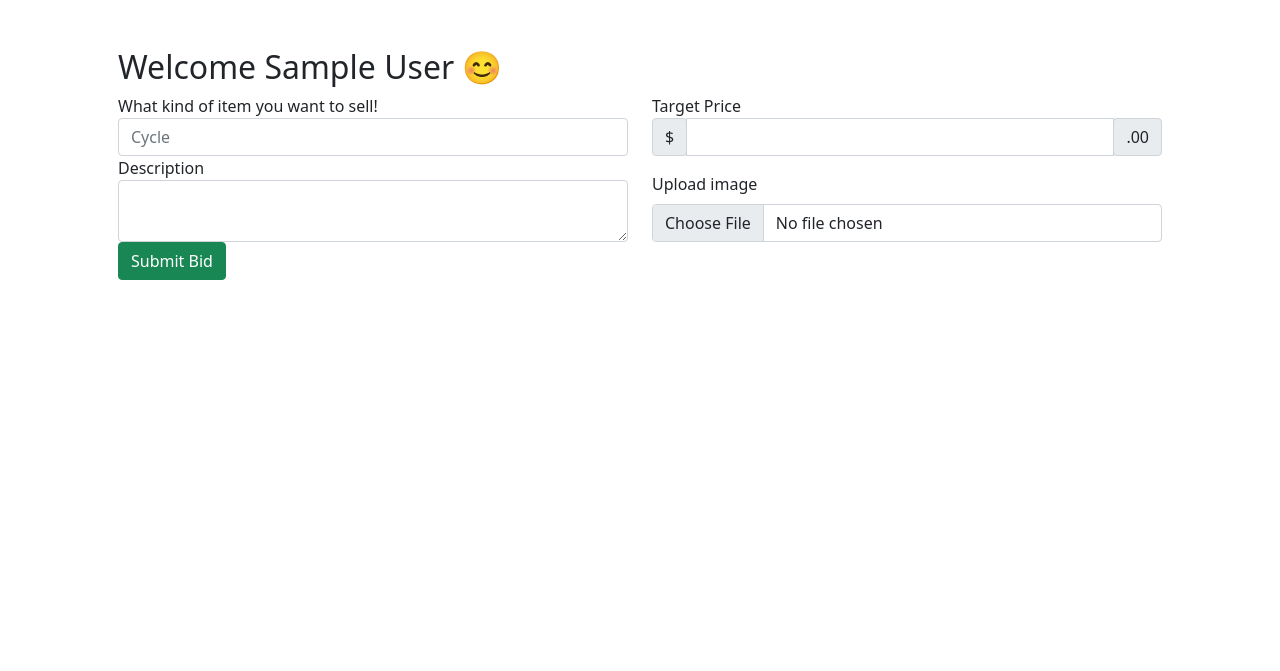
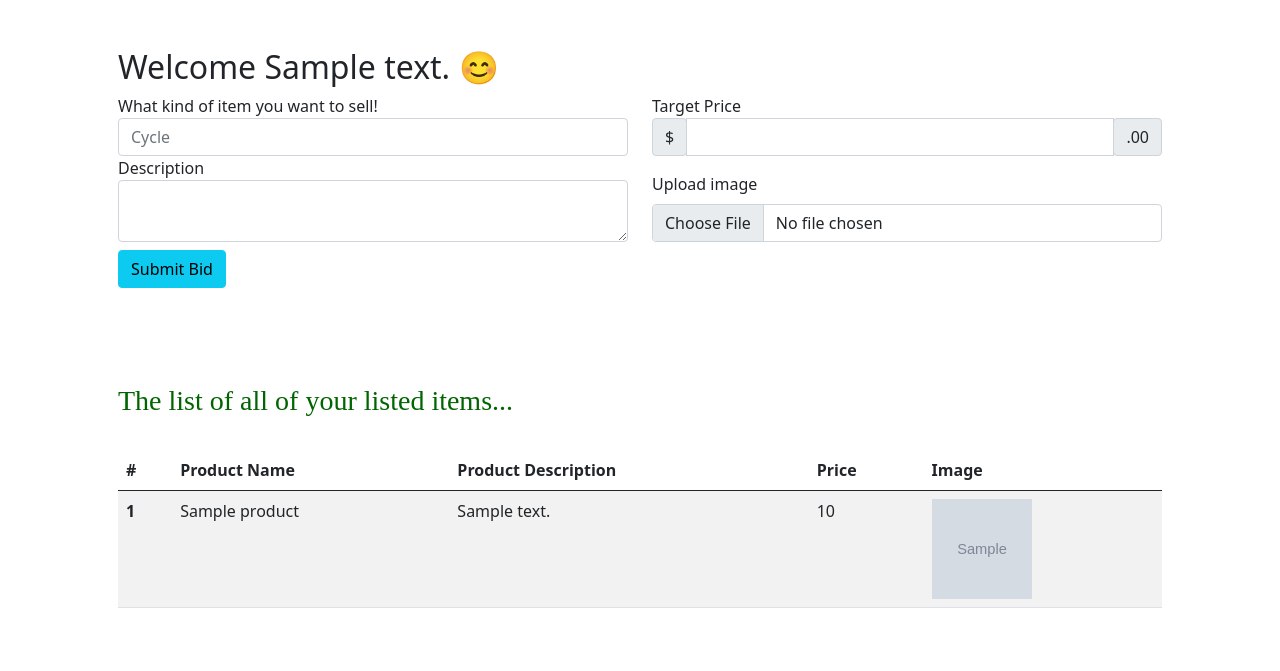
Before and after one commit to Dipam581/Bid-Deals, a Django app: template Bidding System/Bidding_System/templates/bid_creation.html in a window 1280 px wide. Shown: the top 671 px of the page. Run offline with Django 5.2, Linux system fonts and the light colour scheme; the template is opened without the code that fills it: most values are stand-ins (such as "Sample title", 1, 10 or a date in 2020); grey boxes marked "Sample" are stand-in pictures; parts of the project's set-up code (start-up, migrations or seed data) failed here and were passed over; some libraries are stand-ins or nearby versions.

Commit message:
listed table

```diff
--- a/Bidding System/Bidding_System/Bidding_System/urls.py
+++ b/Bidding System/Bidding_System/Bidding_System/urls.py
@@ -22,5 +22,5 @@ from django.conf.urls.static import static
 urlpatterns = [
     path('admin/', admin.site.urls),
     path('', include('Login.urls')),
-    path('Bid/', include('Bid.urls')),
+    path('', include('Bid.urls')),
 ] + static(settings.MEDIA_URL, document_root = settings.MEDIA_ROOT)
--- a/Bidding System/Bidding_System/Login/views.py
+++ b/Bidding System/Bidding_System/Login/views.py
@@ -12,12 +12,13 @@ def initiate_login(request):
         password = request.POST.get("password")
         user_obj = User.objects.get(username=email)
         user = authenticate(username=email, password=password)
-        context = {
+        request.session['context'] = {
             "fullName": user_obj.first_name + " " + user_obj.last_name,
-            "uuid": user_obj.customuser.unique_key
+            "uuid": str(user_obj.customuser.unique_key)
         }
         if user is not None:
             return redirect("add_product_for_bid")
+
         else:
            return HttpResponse("Sorry... You Are Not Authenticated.")
 
--- a/Bidding System/Bidding_System/templates/bid_creation.html
+++ b/Bidding System/Bidding_System/templates/bid_creation.html
@@ -1,22 +1,24 @@
-
 <!doctype html>
 <html lang="en">
+
 <head>
   <!-- Required meta tags -->
   <meta charset="utf-8">
   <meta name="viewport" content="width=device-width, initial-scale=1">
 
   <!-- Bootstrap CSS -->
-    <link href="https://cdn.jsdelivr.net/npm/bootstrap@5.0.2/dist/css/bootstrap.min.css" rel="stylesheet" integrity="sha384-EVSTQN3/azprG1Anm3QDgpJLIm9Nao0Yz1ztcQTwFspd3yD65VohhpuuCOmLASjC" crossorigin="anonymous">
+  <link href="https://cdn.jsdelivr.net/npm/bootstrap@5.0.2/dist/css/bootstrap.min.css" rel="stylesheet"
+    integrity="sha384-EVSTQN3/azprG1Anm3QDgpJLIm9Nao0Yz1ztcQTwFspd3yD65VohhpuuCOmLASjC" crossorigin="anonymous">
 
-    <title>Hello, world!</title>
+  <title>Deal Done</title>
 </head>
+
 <body>
   <form method="post" enctype="multipart/form-data">
     {% csrf_token %}
     <div class="container p-5">
       <div class="row">
-                <h2>Welcome {{fullName}} 😊</h2>
+        <h2>Welcome {{userContext}} 😊</h2>
         <div class="col">
           <label class=''>What kind of item you want to sell!</label>
           <input type="text" placeholder="Cycle" class="form-control" name="item" id="item" required>
@@ -30,7 +32,8 @@
             <div class="input-group-prepend">
               <span class="input-group-text">$</span>
             </div>
-                        <input type="number" class="form-control" aria-label="Amount (to the nearest dollar)" name="amount" id="amount" required>
+            <input type="number" class="form-control" aria-label="Amount (to the nearest dollar)" name="amount"
+              id="amount" required>
             <div class="input-group-append">
               <span class="input-group-text">.00</span>
             </div>
@@ -40,13 +43,53 @@
           <input class="form-control" type="file" id="file" name="file" required>
         </div>
       </div>
-            <button type="submit" class="btn btn-success">Submit Bid</button>
+      <button type="submit" class="btn btn-info mt-2">Submit Bid</button>
     </div>
   </form>
+  <div class="container p-5">
+    <h3 style="font-family: serif; color: darkgreen;">The list of all of your listed items...</h3>
+    <br>
+    <table class="table table-striped">
+      <thead>
+        <tr>
+          <th scope="col">#</th>
+          <th scope="col">Product Name</th>
+          <th scope="col">Product Description</th>
+          <th scope="col">Price</th>
+          <th scope="col">Image</th>
+        </tr>
+      </thead>
+      <tbody>
+        {% for product in ownerData %}
+        <tr>
+          <th scope="row">{{ forloop.counter }}</th>
+          <td>{{ product.name }}</td>
+          <td>{{ product.description }}</td>
+          <td>{{ product.price }}</td>
+          <td>
+            <img src="{{ product.image.url }}" alt="{{ product.name }}" style="width: 100px; height: 100px;">
+          </td>
+        </tr>
+        {% empty %}
+        <tr>
+          <td colspan="5">No products found for this owner.</td>
+        </tr>
+        {% endfor %}
+      </tbody>
+    </table>
+  </div>
 
 
-    <script src="https://cdn.jsdelivr.net/npm/bootstrap@5.0.2/dist/js/bootstrap.bundle.min.js" integrity="sha384-MrcW6ZMFYlzcLA8Nl+NtUVF0sA7MsXsP1UyJoMp4YLEuNSfAP+JcXn/tWtIaxVXM" crossorigin="anonymous"></script>
-    <script src="https://cdn.jsdelivr.net/npm/@popperjs/core@2.9.2/dist/umd/popper.min.js" integrity="sha384-IQsoLXl5PILFhosVNubq5LC7Qb9DXgDA9i+tQ8Zj3iwWAwPtgFTxbJ8NT4GN1R8p" crossorigin="anonymous"></script>
-    <script src="https://cdn.jsdelivr.net/npm/bootstrap@5.0.2/dist/js/bootstrap.min.js" integrity="sha384-cVKIPhGWiC2Al4u+LWgxfKTRIcfu0JTxR+EQDz/bgldoEyl4H0zUF0QKbrJ0EcQF" crossorigin="anonymous"></script>
+
+  <script src="https://cdn.jsdelivr.net/npm/bootstrap@5.0.2/dist/js/bootstrap.bundle.min.js"
+    integrity="sha384-MrcW6ZMFYlzcLA8Nl+NtUVF0sA7MsXsP1UyJoMp4YLEuNSfAP+JcXn/tWtIaxVXM"
+    crossorigin="anonymous"></script>
+  <script src="https://cdn.jsdelivr.net/npm/@popperjs/core@2.9.2/dist/umd/popper.min.js"
+    integrity="sha384-IQsoLXl5PILFhosVNubq5LC7Qb9DXgDA9i+tQ8Zj3iwWAwPtgFTxbJ8NT4GN1R8p"
+    crossorigin="anonymous"></script>
+  <script src="https://cdn.jsdelivr.net/npm/bootstrap@5.0.2/dist/js/bootstrap.min.js"
+    integrity="sha384-cVKIPhGWiC2Al4u+LWgxfKTRIcfu0JTxR+EQDz/bgldoEyl4H0zUF0QKbrJ0EcQF"
+    crossorigin="anonymous"></script>
 </body>
+
 </html>
```
Also changed, not shown: Bidding System/Bidding_System/Bid/views.py (+9 -3 lines), Bidding System/Bidding_System/media/images/download.jpg (added), Bidding System/Bidding_System/media/images/f92527dd-3646-41ac-b64b-2bf82fa0c36c.avif (added), Bidding System/Bidding_System/media/images/myImage.jpg (added), Bidding System/Bidding_System/media/images/walmart_lfEvDgk.jpg (added). Lines whose indentation alone changed are shown as unchanged.
